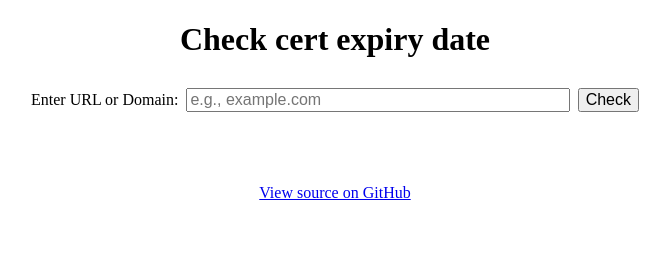
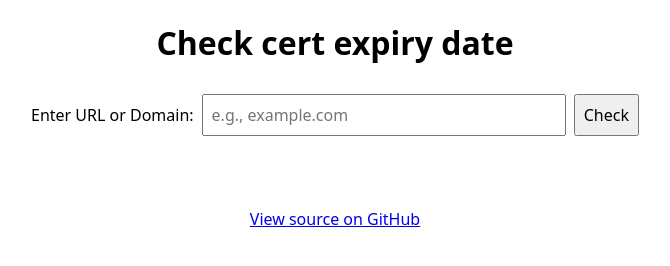
Before and after one commit to xuchunyang/cert-expiry-date, a website: page index.html in a window 1280 px wide. Shown: the whole page, without its empty margins (305-975 px from the left). Drawn offline with Linux system fonts and the light colour scheme.

Commit message:
* index.html: Adjust CSS.

```diff
--- a/index.html
+++ b/index.html
@@ -10,6 +10,7 @@
     <title>Check cert expiry date</title>
     <style>
       body {
+        font-family: system-ui, serif;
         max-width: 40em;
         margin: 0 auto;
       }
@@ -35,7 +36,9 @@
 
       input,
       button {
+        font-family: inherit;
         font-size: 100%;
+        padding: 0.5em;
       }
 
       pre.output {
```
